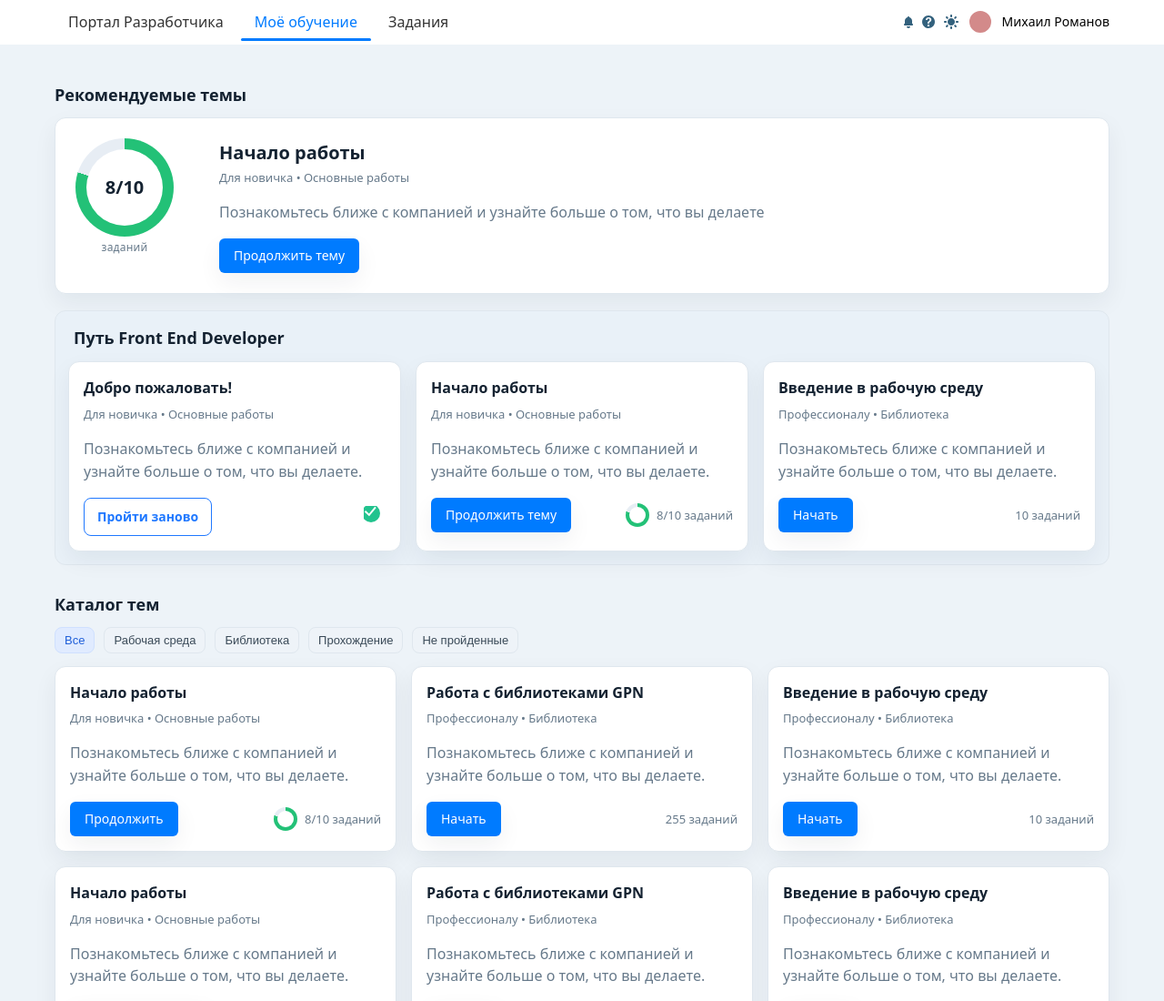
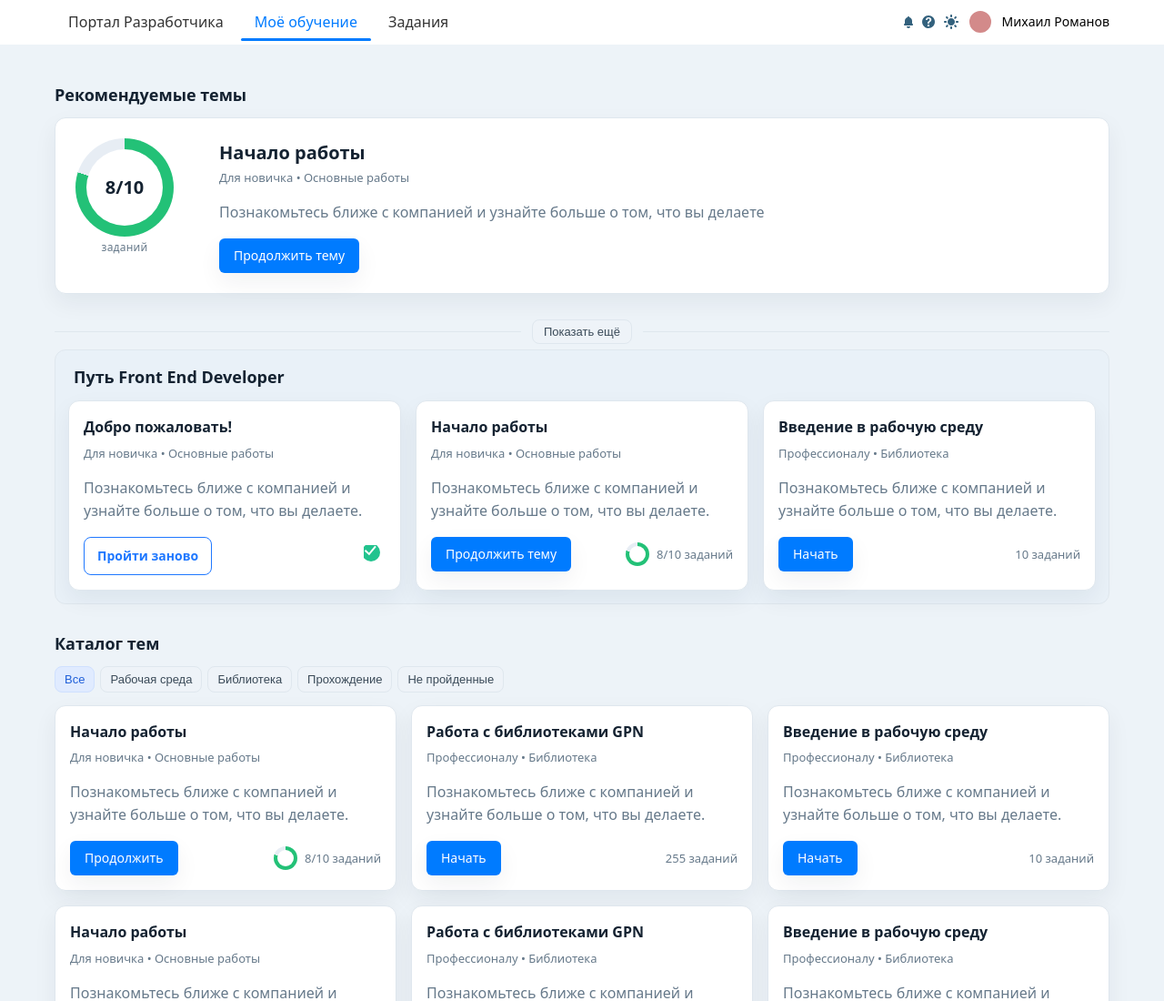
Before and after one commit to ARVR541/-15.09.2025, a plain HTML site: page index.html in a window 1280 px wide. Shown: the top 1100 px of the page at 91% size. Drawn offline with Linux system fonts and the light colour scheme.

Commit message:
Идеал

```diff
--- a/index.html
+++ b/index.html
@@ -60,7 +60,9 @@
   </div>
 </article>
   </section>
-
+  <div class="divider">
+      <button class="chip divider__btn">Показать ещё</button>
+    </div>
   <section class="section path">
     <div class="path__head">
       <h2 class="section__title m0">Путь Front End Developer</h2>
@@ -115,7 +117,7 @@
 
   <section class="section">
     <h2 class="section__title">Каталог тем</h2>
-
+<div class="filters-box">
     <div class="filters">
       <button class="chip chip--on">Все</button>
       <button class="chip">Рабочая среда</button>
@@ -123,6 +125,7 @@
       <button class="chip">Прохождение</button>
       <button class="chip">Не пройденные</button>
     </div>
+</div>
 
     <div class="cards">
       <article class="card">
--- a/style.css
+++ b/style.css
@@ -143,3 +143,32 @@ nav a.active::after {
   background: #007bff;
   border-radius: 2px;
 }
+/* Линии по бокам от кнопки "Показать ещё" */
+.divider{
+  display:flex;
+  align-items:center;
+  gap:12px;
+  margin:10px 0 6px; /* как на макете */
+}
+
+.divider::before,
+.divider::after{
+  content:"";
+  flex:1 1 auto;
+  height:1px;
+  background:#dfe7ee;      /* цвет линии = цвет бордеров карточек */
+  border-radius:1px;
+}
+
+/* Кнопка в виде небольшой "таблетки". Если у тебя уже есть .chip — ок,
+   класс ниже лишь уточняет отступы под центр. */
+.divider__btn{
+  padding:6px 12px;
+  font-size:13px;
+  line-height:1;
+}
+
+.filters {
+  display: flex;
+  gap: 6px;
+}
```
